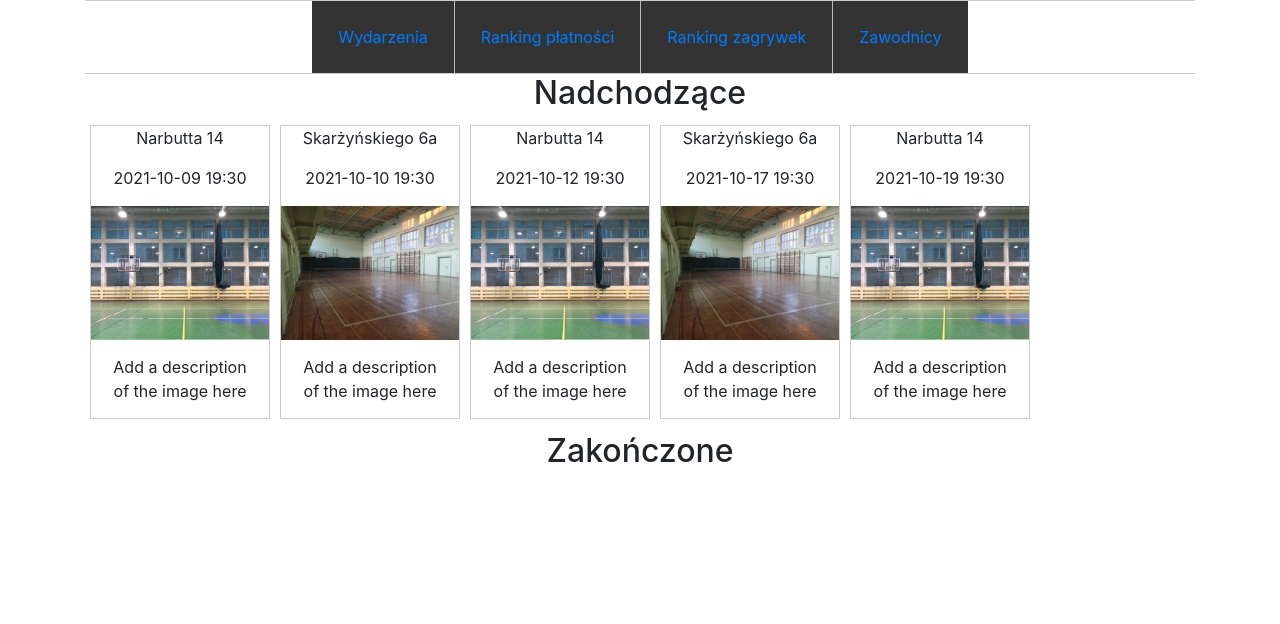
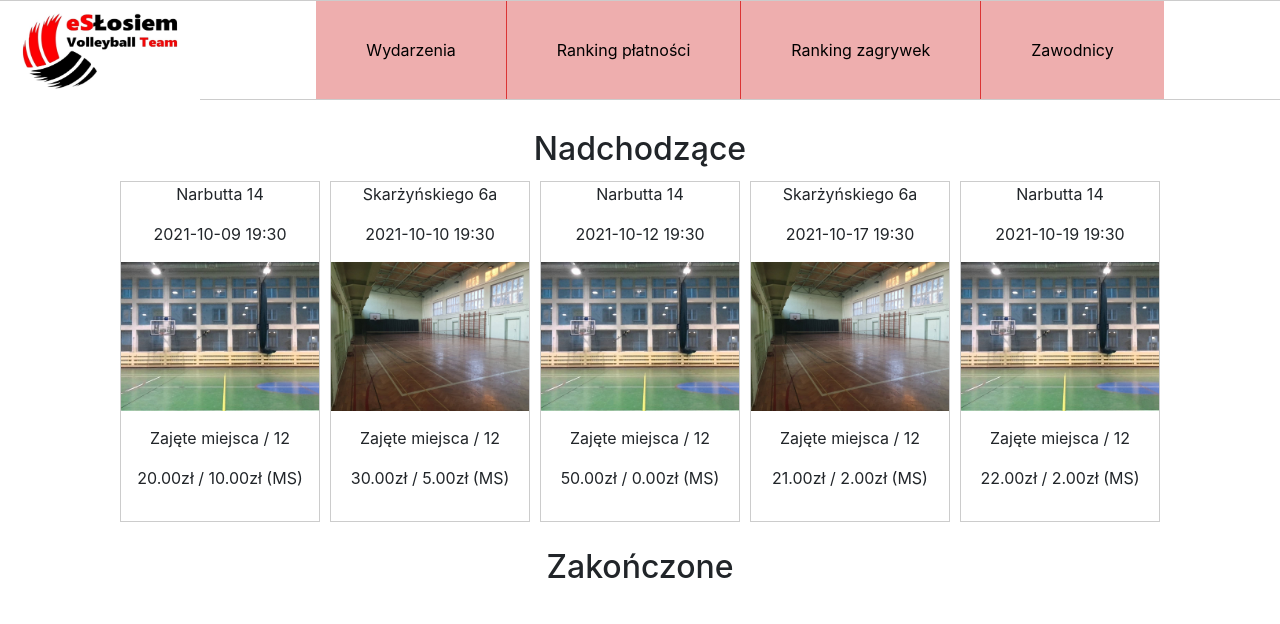
Before and after one commit to york111q/Siatka, a Django app: page / in a window 1280 px wide. Shown: the top 624 px of the page. Run offline with Django 3.2, Linux system fonts and the light colour scheme; data comes from the database, SQL or seed files in the repository; both versions use the stored data as it was after the commit.

Commit message:
10| Navbar in progress

```diff
--- a/siatka/static/zapisy/css/style.css
+++ b/siatka/static/zapisy/css/style.css
@@ -6,12 +6,22 @@ body {
 div {
     margin: 0 auto;
     text-align: center;
+    justify-content: center;
 }
 
 
+.header {
+  height: 100px;
+  border:1px solid #ccc;
+  border-width:1px 0;
+}
+
+#logo {
+  float:left;
+  width: 200px;
+}
+
 .nav{
-    border:1px solid #ccc;
-    border-width:1px 0;
     list-style:none;
     margin:0;
     padding:0;
@@ -25,7 +35,7 @@ div {
     margin: 0;
     padding: 0;
     overflow: hidden;
-    background-color: #333;
+    background-color: rgb(238, 174, 174);
 }
 
 .nav li{
@@ -33,10 +43,10 @@ div {
     display: inline;
     color: white;
     text-align: center;
-    padding: 14px 16px;
+    padding: 27px 40px;
     text-decoration: none;
     float: left;
-    border-right: 1px solid #bbb;
+    border-right: 1px solid rgb(219, 52, 52);
 }
 
 .nav li:last-child {
@@ -46,21 +56,32 @@ div {
 .nav a{
     display:inline-block;
     padding:10px;
+    opacity: 1;
+    color: black;
+
+
 }
 
 .nav li a:hover {
-    background-color: #111;
+    opacity: 0.5;
 }
 
-.nav .active {
-    background-color: #04AA6D;
+.nav a:active {
+    background-color: rgb(219, 52, 52);
+}
+
+.center {
+  margin: auto;
+  width: 100%;
+  padding: 30px;
+  justify-content: center;
 }
 
 div.gallery {
     margin: 5px;
     border: 1px solid #ccc;
     float: left;
-    width: 180px;
+    width: 200px;
   }
 
   div.gallery:hover {
--- a/siatka/templates/zapisy/base.html
+++ b/siatka/templates/zapisy/base.html
@@ -8,8 +8,11 @@
     <link rel="stylesheet" href="{% static "zapisy/css/style.css" %}"/>
   </head>
   <body>
-
-    <div class="container">
+    <div class="header">
+    <div id="logo">
+      <img src="{% get_media_prefix %}logo.jpg" alt="Cinque Terre" width="200" height="100">
+    </div>
+    <div id="navbar">
       <nav class="nav">
         <ul>
           <li class="nav-item">
@@ -27,6 +30,7 @@
         </ul>
       </nav>
     </div>
+    </div>
     <div class="container">
 
     {% block content %}
--- a/siatka/templates/zapisy/events.html
+++ b/siatka/templates/zapisy/events.html
@@ -2,7 +2,7 @@
 {% load static %}
 {% load filters %}
   {% block content %}
-
+  <div class="center">
     <h2>Nadchodzące</h2>
     {% for event in upcoming %}
       <div class="gallery">
@@ -11,12 +11,19 @@
         <a href="{% url 'event' event.id %}">
           <img src="{{ event.location.image.url }}" alt="Cinque Terre" width="600" height="400">
         </a>
-        <div class="desc">Add a description of the image here</div>
+        <div class="desc">
+          <p>Zajęte miejsca / {{event.player_slots}}</p>
+          <p>{{event.price|floatformat:2}}zł / {{event.price_multisport|floatformat:2}}zł (MS)</p>
+        </div>
       </div>
     {% endfor %}
+  </div>
 
+  <div>
     <br><br><br><br><br><br><br><br><br><br><br><br><br>
+  </div>
 
+    <div class="center">
     <h2>Zakończone</h2>
     {% for event in ended %}
       <div class="gallery">
@@ -25,9 +32,13 @@
         <a href="{% url 'event' event.id %}">
           <img src="{{ event.location.image.url }}" alt="Cinque Terre" width="600" height="400">
         </a>
-        <div class="desc">Add a description of the image here</div>
+        <div class="desc">
+          <p>Zajęte miejsca / {{event.player_slots}}</p>
+          <p>{{event.price|floatformat:2}}zł / {{event.price_multisport|floatformat:2}}zł (MS)</p>
+        </div>
       </div>
     {% endfor %}
+    </div>
 
 
 
```
Also changed, not shown: siatka/templates/zapisy/hof.html (+6 -5 lines), siatka/db.sqlite3, siatka/media/hof.png (added), siatka/media/localizations/betrayal_2.jpg (deleted), siatka/media/localizations/heist.jpg (deleted), siatka/media/localizations/narbutta-14.jpg (added), siatka/media/localizations/skarzynskiego-6a.jpg (added), siatka/media/logo.jpg (added), siatka/media/navbar.png (added).
